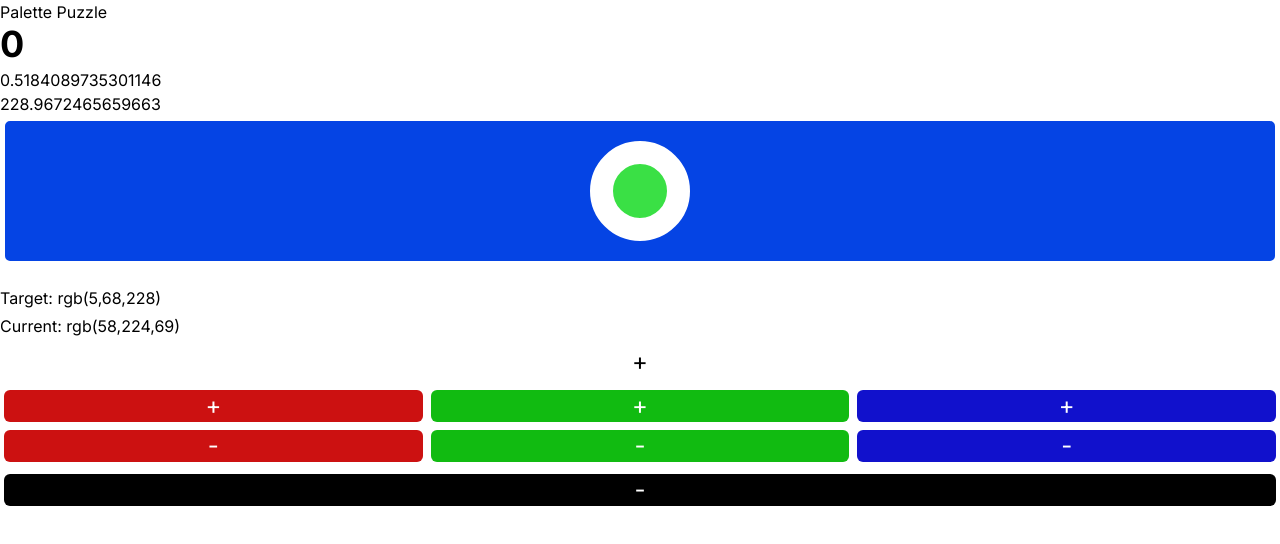
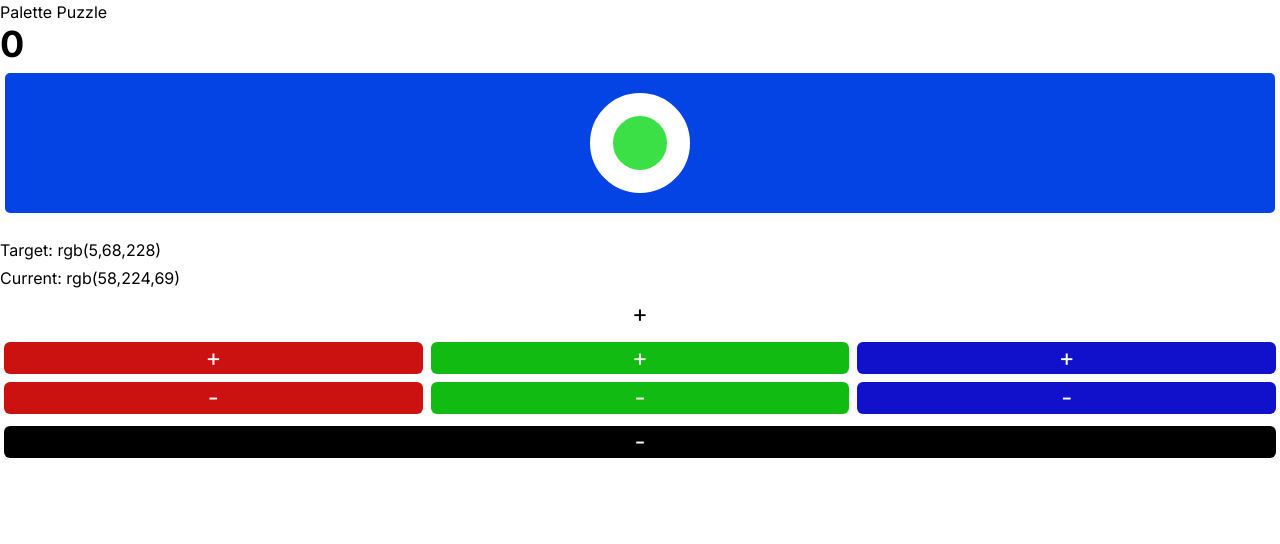
Before and after one commit to jalberse/palette_puzzle, a Next.js app: page / in a window 1280 px wide. Shown: the top 544 px of the page. Built offline with nearby package versions, Linux system fonts and the light colour scheme.

Commit message:
Remove debug display

```diff
--- a/app/ColorDisplay.tsx
+++ b/app/ColorDisplay.tsx
@@ -21,8 +21,6 @@ const ColorDisplay: React.FC<ColorDisplayProps> = ({ targetColor, currentColor,
 
   return (
     <div className="mb-4">
-      <p>{distanceRatio}</p>
-      <>{distance}</>
       <div
         style={{
           width: "100%",
```
